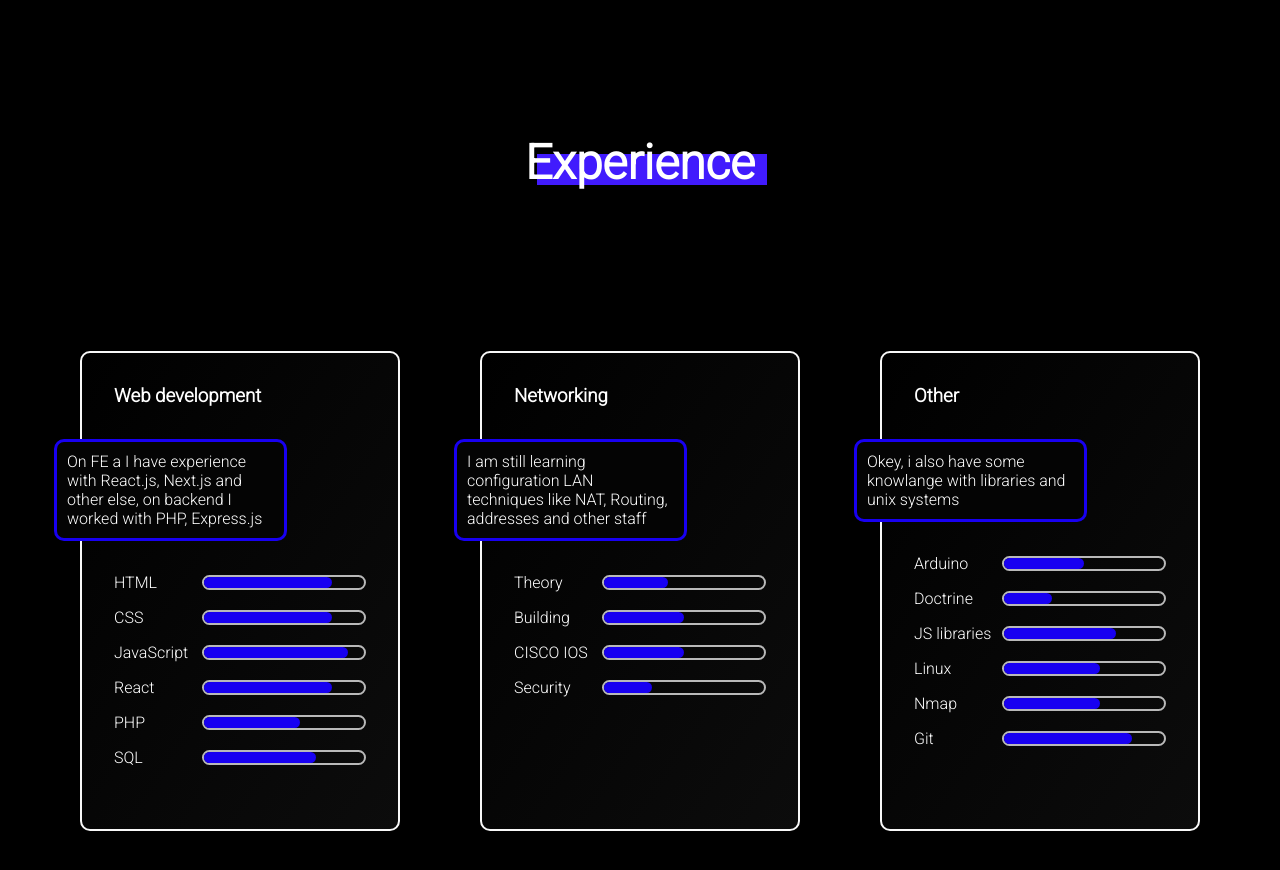
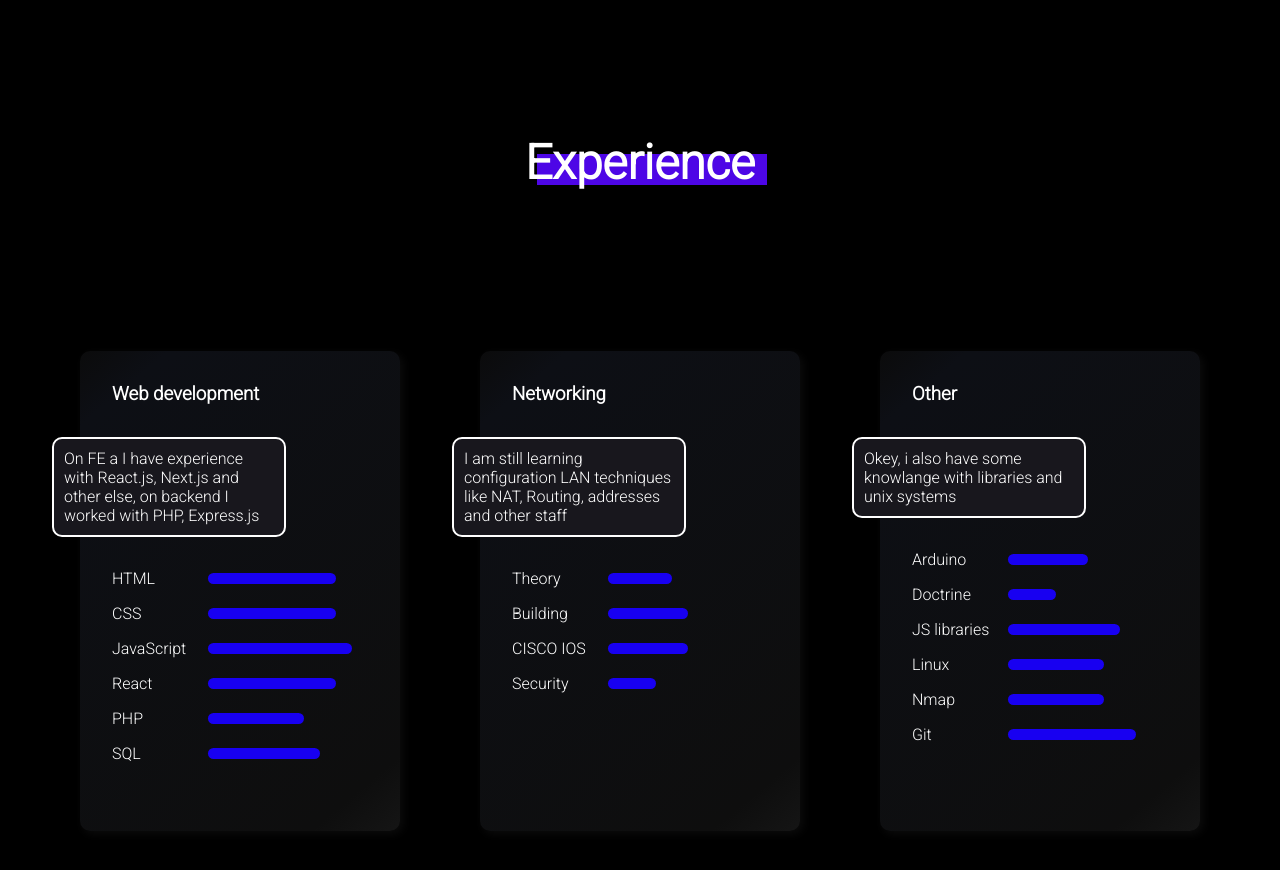
Before and after one commit to Werfmon/personal-website, a React (Create React App) app: page / in a window 1280 px wide. Shown: the part 1800-2670 px from the top of the page. Built offline with nearby package versions, Linux system fonts and the light colour scheme.

Commit message:
experience part

```diff
--- a/src/Components/Experience.jsx
+++ b/src/Components/Experience.jsx
@@ -16,9 +16,9 @@ const ExperienceContainer = styled.div`
   box-sizing: border-box;
   height: 30rem;
   width: 20rem;
-  background: linear-gradient(to right bottom, #000, #0c0c0c);
+  background: linear-gradient(140deg, #1414158b 0%, #0d0f15 10%, #0e0e0e 90%, #151515 100%);
+  box-shadow: 3px 3px 10px #0c0c0c;
   padding: 2rem;
-  border: 2px solid #f8f8f8;
   border-radius: 10px;
 `;
 const HeadingExperience = styled.h2`
@@ -39,7 +39,7 @@ const HeadingExperience = styled.h2`
     width: 100%;
     left: 12px;
     top: 20px;
-    background-color: #411bfd;
+    background-color: #4d06e6;
   }
 `;
 const ExperienceBoxContainer = styled.div`
@@ -54,9 +54,9 @@ const ExperienceBoxContainer = styled.div`
 const ExperienceBox = styled.div`
   width: 90%;
   margin-block: 2rem;
-  border: 3px #1800f1 solid;
+  border: 2px #ffffff solid;
+  background-color: #18171d;
   margin-left: -60px;
-  background-color: #040404;
   border-radius: 10px;
 `;
 const ContainerHeading = styled.h3`
@@ -71,7 +71,6 @@ const ExperienceText = styled.p`
 const ProgressBar = styled.div`
   width: 10rem;
   height: .7rem;
-  border: 2px solid #b9b9b9;
   border-radius: 10px;
   position: relative;
   &::after{
--- a/src/Components/Home.jsx
+++ b/src/Components/Home.jsx
@@ -10,6 +10,10 @@ const Header = styled.header`
     `
 
 const Heading = styled.h1`
+    -webkit-user-select: none;
+    -moz-user-select: none;
+    -ms-user-select: none;
+    user-select: none;
     font-family: 'Poiret One', cursive;
     font-weight: 900;
     color: #fff;
--- a/src/style/global.css
+++ b/src/style/global.css
@@ -15,13 +15,13 @@ body {
 }
 ::-webkit-scrollbar {
   width: 10px;
-  background: #00000000;
+  background: #000000;
 }
 ::-webkit-scrollbar-thumb {
   background-color: #1800f1;
 }
 ::-webkit-scrollbar-thumb:active{
-  background-color: #1800f179;
+  background-color: #1800f1;
 }
 #tsparticles,
 canvas{
```
